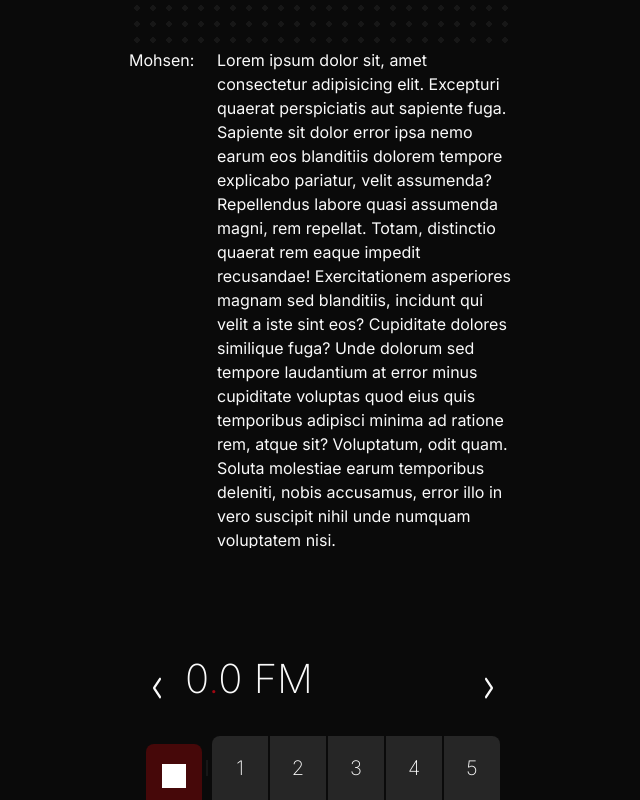
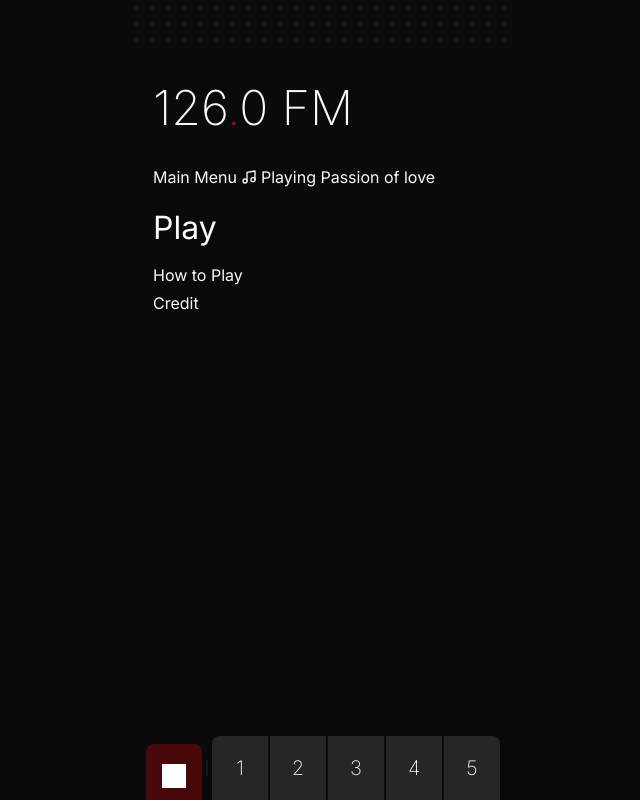
Before and after one commit to Mohsen-Shamsitabar/126FM, a React (Vite) app: page / in a window 1280 px wide. Shown: the whole page, without its empty margins (317-957 px from the left). Built offline with nearby package versions, Linux system fonts and the light colour scheme.

Commit message:
Feature/home-menu (#11)
* feat: create home page and menu

* feat: conditionally render channel info on home page

```diff
--- a/src/App.tsx
+++ b/src/App.tsx
@@ -1,7 +1,6 @@
-import { BubbleText, Container, RadioFooter, RadioSpeaker } from "@/components";
+import { Container, Pages, RadioFooter, RadioSpeaker } from "@/components";
 import { ChannelProvider } from "@/contexts/channel";
 import { ChannelType, type Channel } from "@/types";
-import { useState } from "react";
 
 const CHANNELS: Channel[] = [
   {
@@ -42,8 +41,6 @@ const CHANNELS: Channel[] = [
 ];
 
 const App = () => {
-  const [counter, setCounter] = useState(0);
-
   return (
     <ChannelProvider channels={CHANNELS}>
       <Container>
@@ -53,32 +50,7 @@ const App = () => {
 
         {/* ChannelContent */}
 
-        <div
-          // First we need to build the wave component to determine the height of texts container...
-          // I will add the gradient fade effect after that.
-          style={{
-            display: "flex",
-            flexDirection: "column",
-            gap: "1rem",
-            height: "500px",
-            overflowY: "scroll",
-          }}
-        >
-          <BubbleText
-            author="Mohsen"
-            text="Lorem ipsum dolor sit, amet consectetur adipisicing elit. Excepturi quaerat perspiciatis aut sapiente fuga. Sapiente sit dolor error ipsa nemo earum eos blanditiis dolorem tempore explicabo pariatur, velit assumenda? Repellendus labore quasi assumenda magni, rem repellat. Totam, distinctio quaerat rem eaque impedit recusandae! Exercitationem asperiores magnam sed blanditiis, incidunt qui velit a iste sint eos? Cupiditate dolores similique fuga? Unde dolorum sed tempore laudantium at error minus cupiditate voluptas quod eius quis temporibus adipisci minima ad ratione rem, atque sit? Voluptatum, odit quam. Soluta molestiae earum temporibus deleniti, nobis accusamus, error illo in vero suscipit nihil unde numquam voluptatem nisi."
-            interval={5}
-            onComplete={() => setCounter(counter + 1)}
-          />
-
-          {counter === 1 && (
-            <BubbleText
-              author="Amir"
-              text="Lorem ipsum dolor sit, amet consectetur adipisicing elit. Excepturi quaerat perspiciatis aut sapiente fuga. Sapiente sit dolor error ipsa nemo earum eos blanditiis dolorem tempore explicabo pariatur, velit assumenda? Repellendus labore quasi assumenda magni, rem repellat. Totam, distinctio quaerat rem eaque impedit recusandae! Exercitationem asperiores magnam sed blanditiis, incidunt qui velit a iste sint eos? Cupiditate dolores similique fuga? Unde dolorum sed tempore laudantium at error minus cupiditate voluptas quod eius quis temporibus adipisci minima ad ratione rem, atque sit? Voluptatum, odit quam. Soluta molestiae earum temporibus deleniti, nobis accusamus, error illo in vero suscipit nihil unde numquam voluptatem nisi."
-              interval={5}
-            />
-          )}
-        </div>
+        <Pages />
 
         <RadioFooter />
       </Container>
--- a/src/components/ChannelInfo.tsx
+++ b/src/components/ChannelInfo.tsx
@@ -8,17 +8,15 @@ const ChannelInfo = () => {
   const { currentChannel } = useChannelValue();
   const channelDispatch = useChannelDispatch();
 
+  if (!currentChannel) return null;
+
   const getFreq = (): [string, string] => {
-    if (!currentChannel) return ["0", "0"];
-
     const { frequency } = currentChannel;
 
     return frequency.split(".") as [string, string];
   };
 
   const getLoopingText = (): string => {
-    if (!currentChannel) return "Turn on the radio!";
-
     const { currentProgram, name } = currentChannel;
 
     return `${name} - ${currentProgram}`;
--- /dev/null
+++ b/src/components/HomePage.tsx
@@ -0,0 +1,109 @@
+import {
+  ChannelAction,
+  useChannelDispatch,
+  useChannelValue,
+} from "@/contexts/channel";
+import classes from "@/styles/home-page.module.css";
+import { ChevronLeft, Music } from "lucide-react";
+import { useState } from "react";
+import AnimatedText from "./AnimatedText";
+
+type PageProps = {
+  onBack: () => void;
+};
+
+const HowToPlay = ({ onBack }: PageProps) => {
+  return (
+    <div className={classes.content}>
+      <button onClick={onBack}>
+        <ChevronLeft /> back
+      </button>
+      <AnimatedText text="Lorem ipsum dolor sit amet consectetur adipisicing elit. Vel explicabo architecto quae possimus officiis temporibus blanditiis perspiciatis fuga optio iure? A dicta earum ex ipsam minima distinctio ratione atque sit." />
+    </div>
+  );
+};
+
+const Credits = ({ onBack }: PageProps) => {
+  return (
+    <div className={classes.content}>
+      <button onClick={onBack}>
+        <ChevronLeft /> back
+      </button>
+      <AnimatedText text="Lorem ipsum dolor, sit amet consectetur adipisicing elit. Necessitatibus ipsum amet corporis totam! Natus sint reprehenderit minus placeat. Architecto laboriosam, provident qui alias placeat illo maiores neque blanditiis obcaecati fugiat." />
+    </div>
+  );
+};
+
+const HomeTitle = () => {
+  return (
+    <section className={classes.heading}>
+      <h1>
+        126<span>.</span>0 FM
+      </h1>
+
+      <caption>
+        Main Menu <Music size={16} /> Playing Passion of love
+      </caption>
+    </section>
+  );
+};
+
+type HomeMenuProps = {
+  onNavigation: (page: HomePageContent) => void;
+};
+
+const HomeMenu = ({ onNavigation }: HomeMenuProps) => {
+  const dispatch = useChannelDispatch();
+
+  const handlePlay = () => {
+    dispatch({
+      type: ChannelAction.SHIFT_CHANNEL,
+      payload: { shiftAmount: 1 },
+    });
+  };
+
+  return (
+    <nav className={classes.menu}>
+      <button onClick={handlePlay}>Play</button>
+      <ul>
+        <button onClick={() => onNavigation(HomePageContent.HowToPlay)}>
+          How to Play
+        </button>
+        <button onClick={() => onNavigation(HomePageContent.Credits)}>
+          Credit
+        </button>
+      </ul>
+    </nav>
+  );
+};
+
+enum HomePageContent {
+  Menu,
+  HowToPlay,
+  Credits,
+}
+
+const HomePage = () => {
+  const { currentChannel } = useChannelValue();
+  const [page, setPage] = useState<HomePageContent>(HomePageContent.Menu);
+
+  if (currentChannel) return null;
+
+  const handleBack = () => setPage(HomePageContent.Menu);
+  const handleNavigation = (page: HomePageContent) => setPage(page);
+
+  return (
+    <div className={classes.root}>
+      <HomeTitle />
+      {page === HomePageContent.Menu ? (
+        <HomeMenu onNavigation={handleNavigation} />
+      ) : page === HomePageContent.HowToPlay ? (
+        <HowToPlay onBack={handleBack} />
+      ) : (
+        <Credits onBack={handleBack} />
+      )}
+    </div>
+  );
+};
+
+export default HomePage;
--- /dev/null
+++ b/src/components/Pages.tsx
@@ -0,0 +1,45 @@
+import { useChannelValue } from "@/contexts/channel";
+import { useState } from "react";
+import BubbleText from "./BubbleText";
+import HomePage from "./HomePage";
+
+const Pages = () => {
+  const [counter, setCounter] = useState(0);
+
+  const { currentChannel } = useChannelValue();
+
+  const isHomePage = !currentChannel;
+
+  if (isHomePage) return <HomePage />;
+
+  return (
+    <div
+      // First we need to build the wave component to determine the height of texts container...
+      // I will add the gradient fade effect after that.
+      style={{
+        display: "flex",
+        flexDirection: "column",
+        gap: "1rem",
+        height: "500px",
+        overflowY: "scroll",
+      }}
+    >
+      <BubbleText
+        author="Mohsen"
+        text="Lorem ipsum dolor sit, amet consectetur adipisicing elit. Excepturi quaerat perspiciatis aut sapiente fuga. Sapiente sit dolor error ipsa nemo earum eos blanditiis dolorem tempore explicabo pariatur, velit assumenda? Repellendus labore quasi assumenda magni, rem repellat. Totam, distinctio quaerat rem eaque impedit recusandae! Exercitationem asperiores magnam sed blanditiis, incidunt qui velit a iste sint eos? Cupiditate dolores similique fuga? Unde dolorum sed tempore laudantium at error minus cupiditate voluptas quod eius quis temporibus adipisci minima ad ratione rem, atque sit? Voluptatum, odit quam. Soluta molestiae earum temporibus deleniti, nobis accusamus, error illo in vero suscipit nihil unde numquam voluptatem nisi."
+        interval={5}
+        onComplete={() => setCounter(counter + 1)}
+      />
+
+      {counter === 1 && (
+        <BubbleText
+          author="Amir"
+          text="Lorem ipsum dolor sit, amet consectetur adipisicing elit. Excepturi quaerat perspiciatis aut sapiente fuga. Sapiente sit dolor error ipsa nemo earum eos blanditiis dolorem tempore explicabo pariatur, velit assumenda? Repellendus labore quasi assumenda magni, rem repellat. Totam, distinctio quaerat rem eaque impedit recusandae! Exercitationem asperiores magnam sed blanditiis, incidunt qui velit a iste sint eos? Cupiditate dolores similique fuga? Unde dolorum sed tempore laudantium at error minus cupiditate voluptas quod eius quis temporibus adipisci minima ad ratione rem, atque sit? Voluptatum, odit quam. Soluta molestiae earum temporibus deleniti, nobis accusamus, error illo in vero suscipit nihil unde numquam voluptatem nisi."
+          interval={5}
+        />
+      )}
+    </div>
+  );
+};
+
+export default Pages;
--- a/src/components/index.ts
+++ b/src/components/index.ts
@@ -4,5 +4,6 @@ export { default as ChannelInfo } from "./ChannelInfo";
 export { default as ChannelNavigation } from "./ChannelNavigation";
 export { default as Container } from "./Container";
 export { default as LoopingText } from "./LoopingText";
+export { default as Pages } from "./Pages";
 export { default as RadioFooter } from "./RadioFooter";
 export { default as RadioSpeaker } from "./RadioSpeaker";
--- /dev/null
+++ b/src/styles/home-page.module.css
@@ -0,0 +1,62 @@
+.root {
+  flex-grow: 1;
+  padding-inline: 1.5rem;
+
+  button {
+    color: var(--text-color);
+    display: inline-flex;
+    align-items: center;
+  }
+}
+
+.heading {
+  & > h1 {
+    font-weight: 200;
+    font-size: 48px;
+  }
+
+  & > h1 > span {
+    color: var(--red);
+  }
+
+  & > caption {
+    display: flex;
+    align-items: center;
+    gap: 4px;
+    flex-wrap: wrap;
+  }
+}
+
+.menu {
+  padding-block: 1.5rem;
+
+  display: flex;
+  align-items: start;
+  flex-direction: column;
+  gap: 1rem;
+
+  /* Play button */
+  & > button {
+    font-size: 32px;
+  }
+
+  & > ul {
+    display: flex;
+    align-items: start;
+    flex-direction: column;
+    gap: 0.25rem;
+
+    /* How to Play & Credits */
+    & > button {
+      line-height: 1.5rem;
+    }
+  }
+}
+
+.content {
+  padding-block: 1.5rem;
+
+  button {
+    font-size: 1.5rem;
+  }
+}
--- a/src/styles/index.css
+++ b/src/styles/index.css
@@ -35,6 +35,10 @@
   box-sizing: border-box;
 }
 
+html {
+  font-family: "Inter" sans-serif;
+}
+
 body {
   background-color: var(--bgc);
   color: var(--text-color);
```
